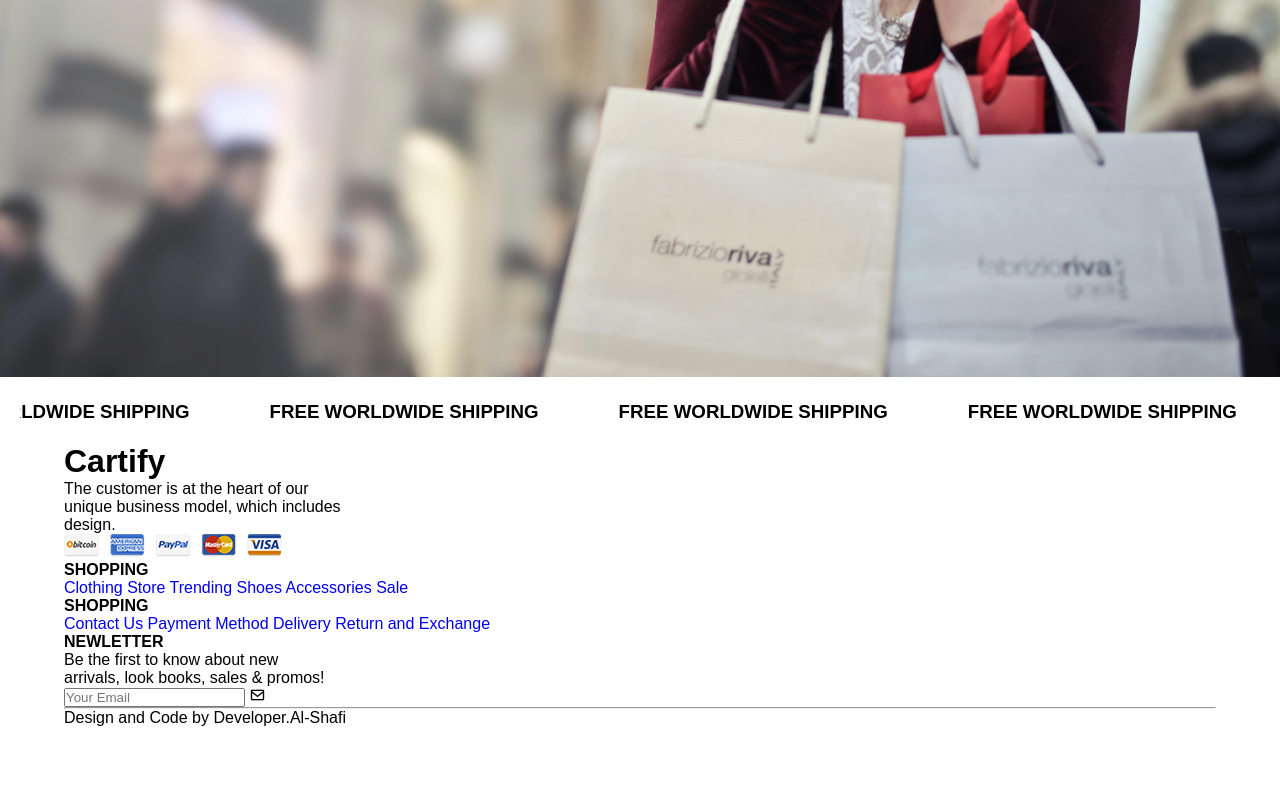
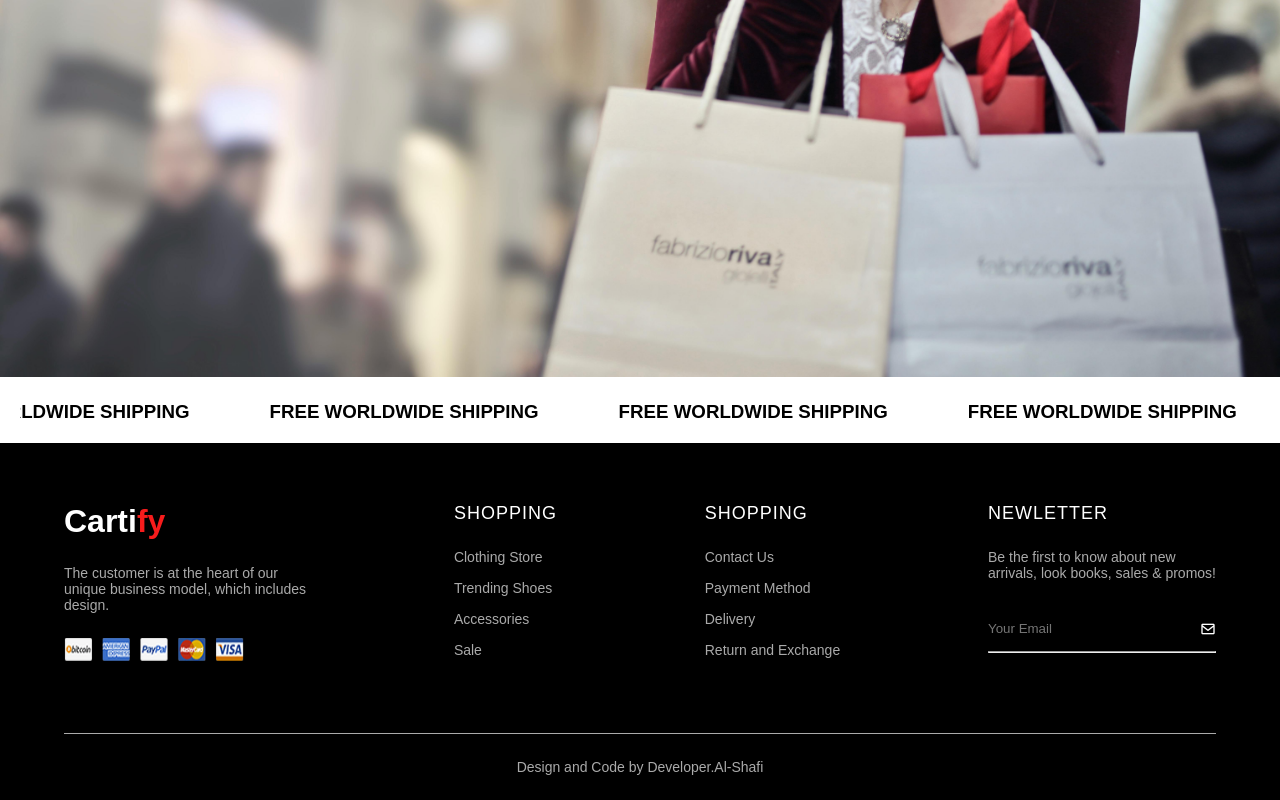
Before and after one commit to p2811357/E-commerce-website-front-end-project, a plain HTML site: page index.html in a window 1280 px wide. Shown: the part 638-1438 px from the top of the page. Before the commit the page ends 1365 px from the top, so only its background shows below. Drawn offline with nearby package versions, Linux system fonts and the light colour scheme; a script that the page names is missing.

Commit message:
Update style.css
footer styling added

```diff
--- a/style.css
+++ b/style.css
@@ -1063,3 +1063,81 @@ letter-spacing:1%;
 .l-news3 .news3-conte .date-news3 a:hover {
     color: var(--black);
 }
+
+/* //........ Footer ...... // */
+
+footer {
+    width: 100%;
+    background: var(--black);
+}
+.footer-container .logo h1{
+  color: var(--white);
+}
+.footer-container .logo span{
+  color: #f71c1c;
+}
+
+.footer-container .content_1 img {
+    height: 25px;
+    width: 180px;
+}
+
+.footer-container {
+    display: flex;
+    justify-content: space-between;
+    padding: 60px 0;
+}
+
+.footer-container h4 {
+    color: var(--white);
+    font-weight: 500;
+    letter-spacing: 1px;
+    margin-bottom: 25px;
+    font-size: 18px;
+}
+
+.footer-container a {
+    display: block;
+    text-decoration: none;
+    color: var(--grey);
+    margin-bottom: 15px;
+    font-size: 14px;
+}
+
+.footer-container .content_1 p,
+.footer-container .content_4 p {
+    color: var(--grey);
+    margin: 25px 0;
+    font-size: 14px;
+}
+
+.footer-container .content_4 input[type="email"] {
+    background-color: var(--black);
+    border: none;
+    color: var(--white);
+    outline: none;
+    padding: 15px 0;
+}
+
+.footer-container .content_4 .f-mail {
+    display: flex;
+    justify-content: space-between;
+    align-items: center;
+}
+
+.footer-container .content_4 .bx {
+    color: var(--white);
+}
+
+.f-design {
+    width: 100%;
+    color: var(--white);
+    text-align: center;
+}
+
+.f-design .f-design-txt {
+    border-top: 1px solid var(--grey);
+    padding: 25px 0;
+    font-size: 14px;
+    color: var(--grey);
+}
```
